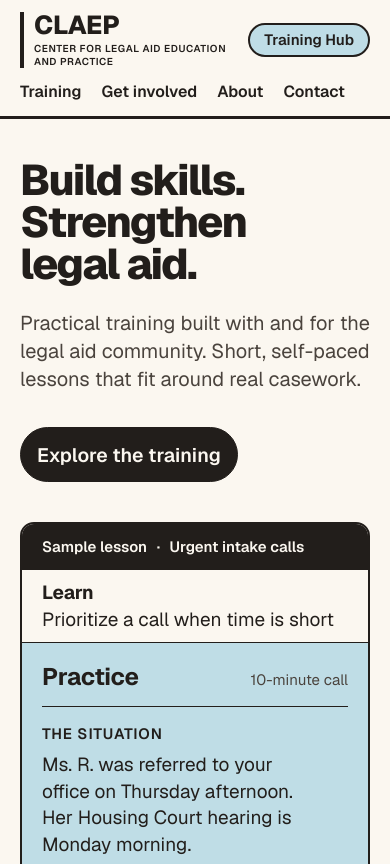
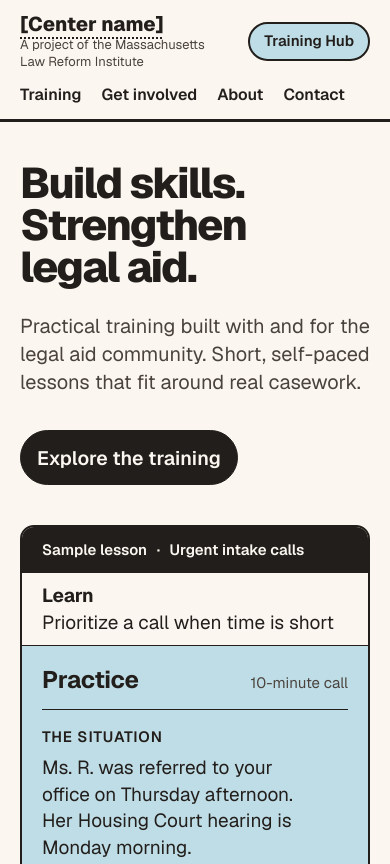
Before and after one commit to mcreed-mlri/public-site, a plain HTML site: page index.html in a window 390 px wide. Shown: the top 864 px of the page. Drawn offline with Linux system fonts and the light colour scheme.

Commit message:
Return to the [Center name] placeholder and the plain header
The center name and CLAEP acronym are dropped. The header goes back to the plain name and MLRI line, without the bar lockup. The Training Hub name stays.

Co-authored-by: Cursor <cursoragent@cursor.com>

```diff
--- a/css/site.css
+++ b/css/site.css
@@ -76,29 +76,17 @@ a { color: inherit; }
   gap: 0.75rem 2rem;
   padding: 1.25rem 0 1.125rem;
 }
-/* Typographic lockup standing in for a logo: a heavy ink bar, the acronym set
-   large and tight, the full name small in tracked capitals. Replace the whole
-   block with the real mark when the design firm delivers it. */
-.lockup {
-  padding-left: 0.875rem;
-  border-left: 6px solid var(--letter);
-}
 .wordmark {
   display: block;
   font-weight: var(--w-black);
-  font-size: 2.25rem;
-  line-height: 1;
-  letter-spacing: -0.01em;
+  font-size: var(--title);
+  line-height: 1.3;
   text-decoration: none;
 }
 .mast-note {
-  margin-top: 0.3125rem;
-  font-size: 0.75rem;
-  font-weight: var(--w-bold);
-  line-height: 1.3;
-  letter-spacing: 0.08em;
-  text-transform: uppercase;
-  color: var(--letter);
+  font-size: var(--text-note);
+  line-height: 1.4;
+  color: var(--letter-2);
 }
 
 .site-nav { margin-left: auto; }
@@ -489,11 +477,8 @@ h2 {
   .mast { padding: 0.75rem 0 0.375rem; }
   .hub-link { padding: 0.375rem 0.875rem; font-size: 0.9375rem; }
   .site-nav ul { gap: 0 1.25rem; font-size: 1rem; }
-  .lockup { padding-left: 0.625rem; border-left-width: 4px; }
-  .wordmark { font-size: 1.625rem; }
-  .mast-note { margin-top: 0.25rem; font-size: 0.625rem; letter-spacing: 0.06em; }
-  /* The long hub name may wrap to two lines so the name beside it keeps room. */
-  .hub-link { white-space: normal; text-align: center; line-height: 1.2; }
+  .wordmark { font-size: 1.25rem; line-height: 1.25; }
+  .mast-note { font-size: 0.8125rem; line-height: 1.3; }
 }
 @media (max-width: 24rem) {
   .site-nav ul { gap: 0 0.875rem; font-size: 0.9375rem; }
--- a/index.html
+++ b/index.html
@@ -3,8 +3,8 @@
 <head>
   <meta charset="utf-8">
   <meta name="viewport" content="width=device-width, initial-scale=1">
-  <title>CLAEP | Center for Legal Aid Education and Practice</title>
-  <meta name="description" content="The Center for Legal Aid Education and Practice (CLAEP) offers practical training for legal aid. Short, self-paced lessons that fit around real casework.">
+  <title>[Center name]</title>
+  <meta name="description" content="Practical training for legal aid. Short, self-paced lessons that fit around real casework.">
   <!-- Sketch only: remove this line at launch so search engines can index the site. -->
   <meta name="robots" content="noindex, nofollow">
   <meta name="theme-color" content="#fbf7f0">
@@ -20,9 +20,9 @@
   <header class="site-header">
     <div class="wrap">
       <div class="mast">
-        <div class="brand lockup">
-          <a class="wordmark" href="/" aria-label="CLAEP, Center for Legal Aid Education and Practice">CLAEP</a>
-          <div class="mast-note">Center for Legal Aid Education and Practice</div>
+        <div class="brand">
+          <a class="wordmark" href="/"><span data-todo>[Center name]</span></a>
+          <div class="mast-note">A project of the Massachusetts Law Reform Institute</div>
         </div>
         <nav class="site-nav" aria-label="Main">
           <ul>
@@ -113,7 +113,7 @@
           <li><a href="#contact"><b>Learners</b><span>Explore who the training is for.<svg class="arrow" viewBox="0 0 44 44" fill="none" stroke="currentColor" stroke-width="5" stroke-linecap="square" aria-hidden="true"><path d="M5 22h32M24 8l14 14-14 14"/></svg></span></a></li>
           <li><a href="#contact"><b>Legal aid supervisors</b><span>Share what your team needs.<svg class="arrow" viewBox="0 0 44 44" fill="none" stroke="currentColor" stroke-width="5" stroke-linecap="square" aria-hidden="true"><path d="M5 22h32M24 8l14 14-14 14"/></svg></span></a></li>
           <li><a href="#contact"><b>Faculty and contributors</b><span>Help shape the training.<svg class="arrow" viewBox="0 0 44 44" fill="none" stroke="currentColor" stroke-width="5" stroke-linecap="square" aria-hidden="true"><path d="M5 22h32M24 8l14 14-14 14"/></svg></span></a></li>
-          <li><a href="#contact"><b>Funders and partners</b><span>Learn about CLAEP’s purpose.<svg class="arrow" viewBox="0 0 44 44" fill="none" stroke="currentColor" stroke-width="5" stroke-linecap="square" aria-hidden="true"><path d="M5 22h32M24 8l14 14-14 14"/></svg></span></a></li>
+          <li><a href="#contact"><b>Funders and partners</b><span>Learn about the center’s purpose.<svg class="arrow" viewBox="0 0 44 44" fill="none" stroke="currentColor" stroke-width="5" stroke-linecap="square" aria-hidden="true"><path d="M5 22h32M24 8l14 14-14 14"/></svg></span></a></li>
         </ul>
       </div>
     </section>
@@ -122,8 +122,8 @@
       <div class="wrap closing">
         <section id="about" aria-labelledby="about-h">
           <h2 id="about-h">About</h2>
-          <p>The Center for Legal Aid Education and Practice (CLAEP) is a project of the <a href="https://www.mlri.org/">Massachusetts Law Reform Institute</a> (MLRI), built with and for the legal aid community.</p>
-          <p>CLAEP’s online learning platform is the Legal Aid Training Hub, or Training Hub for short.</p>
+          <p><span data-todo>[Center name]</span> is a project of the <a href="https://www.mlri.org/">Massachusetts Law Reform Institute</a> (MLRI), built with and for the legal aid community.</p>
+          <p>The center’s online learning platform is the Legal Aid Training Hub, or Training Hub for short.</p>
         </section>
         <section id="contact" aria-labelledby="contact-h">
           <h2 id="contact-h">Contact</h2>
```
Also changed, not shown: 2 other files.
